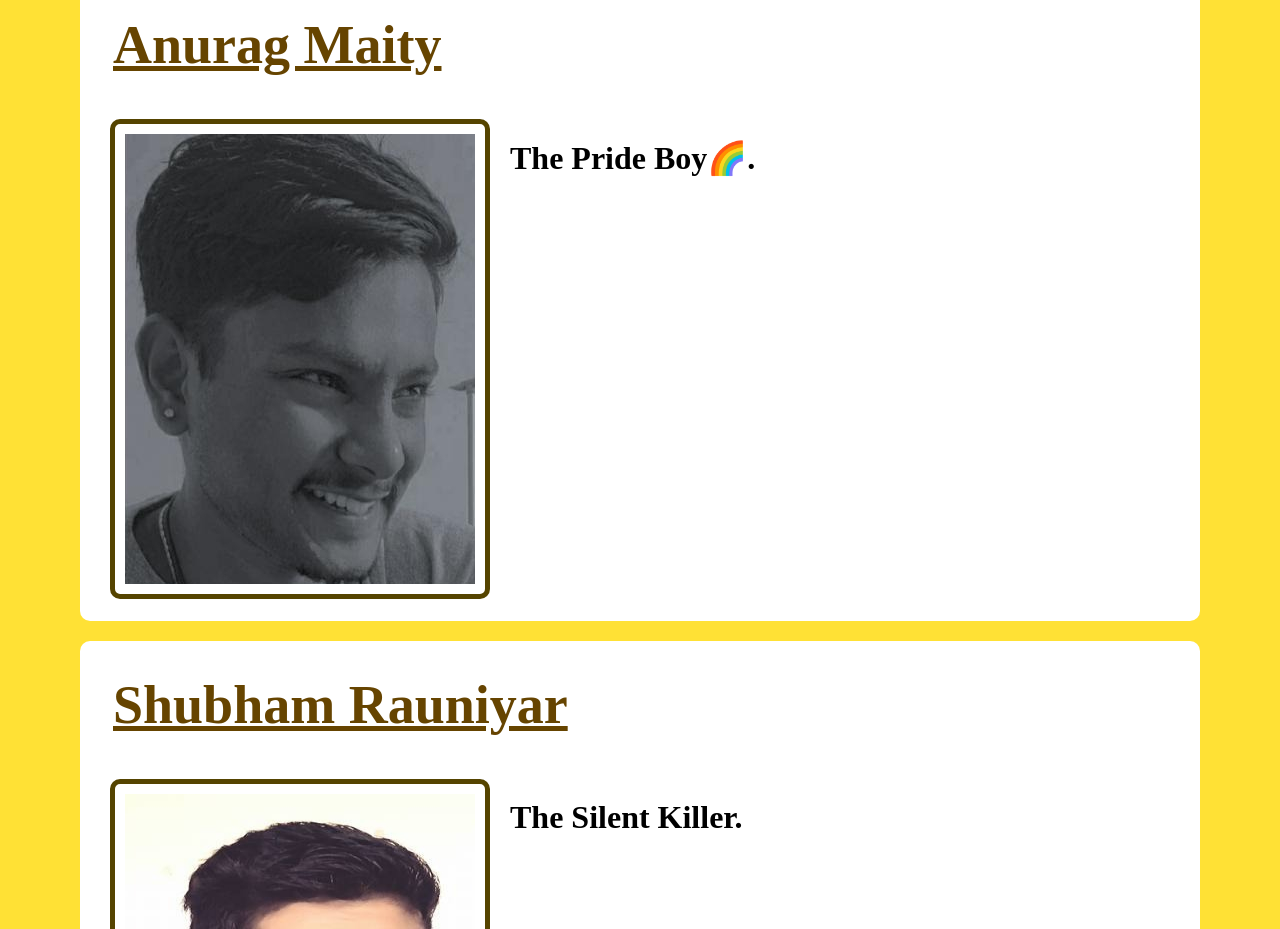
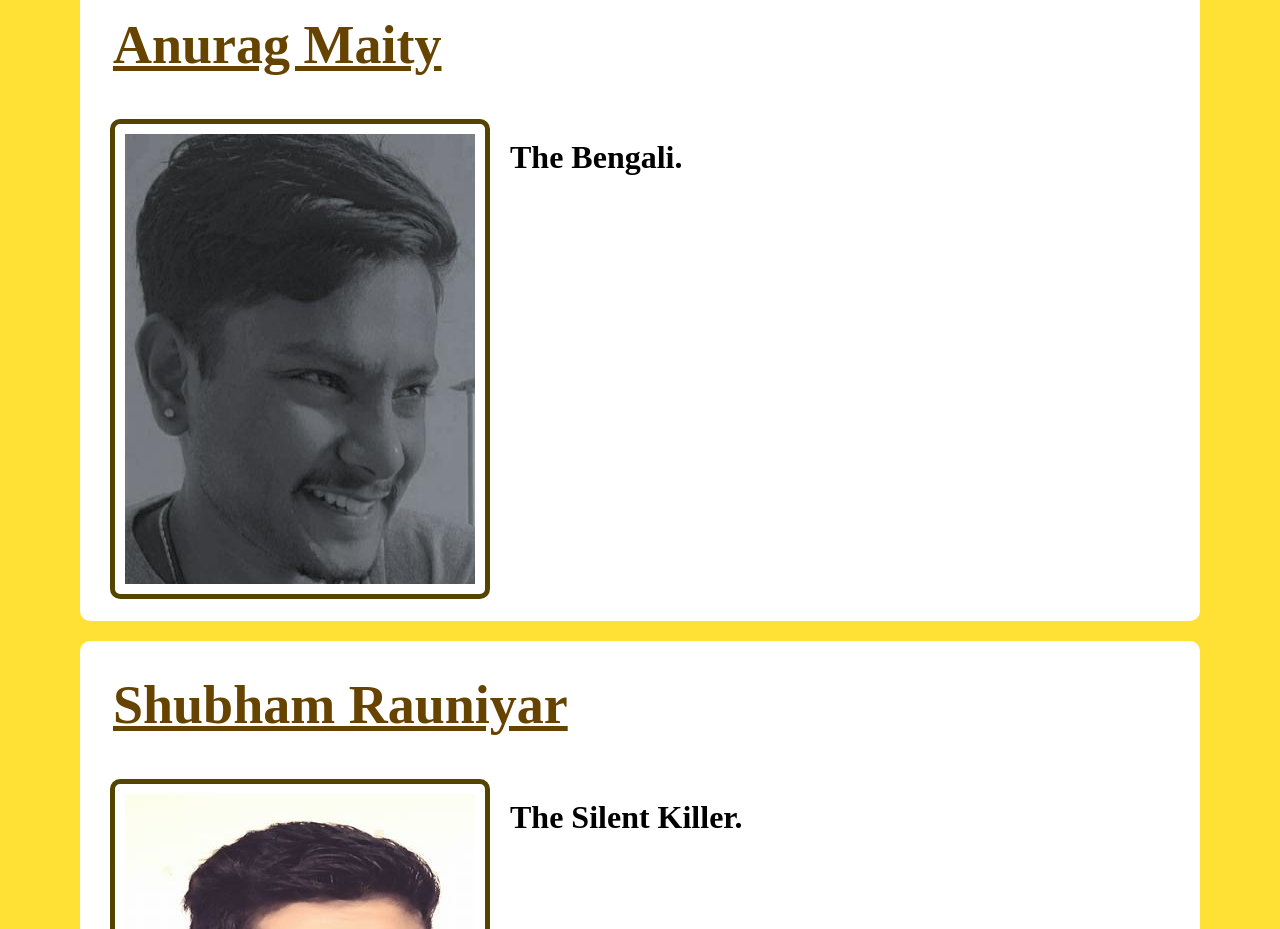
Before and after one commit to Manash-Sangam/simps, a plain HTML site: page index.html in a window 1280 px wide. Shown: the part 2540-3469 px from the top of the page. Drawn offline with Linux system fonts and the light colour scheme.

Commit message:
Update index.html

```diff
--- a/index.html
+++ b/index.html
@@ -34,7 +34,7 @@
 <h2>Anurag Maity</h2>
 <img src="anurag.jpeg"></img>
 	<div class="text">
-	<h4>The Pride Boy🌈.</h4>
+	<h4>The Bengali.</h4>
 	</div>
 </div>
 <div class="section">
```
